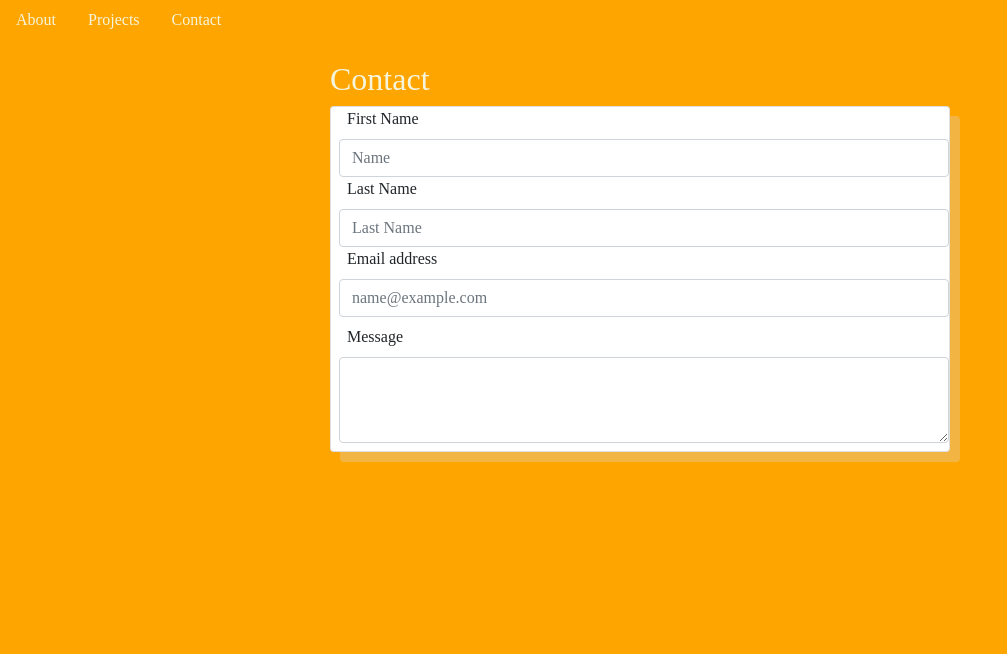
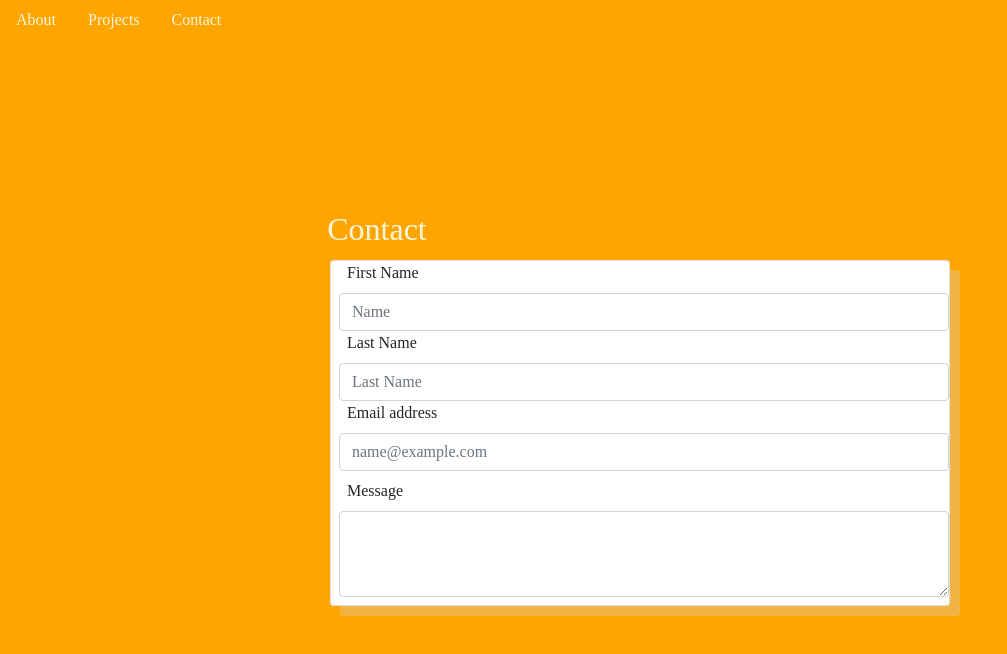
Before and after one commit to nsherman113/nsherman-portfolio, a React (Create React App) app: page /Contact in a window 1280 px wide. Shown: the top 654 px of the page, without its empty margins (0-1007 px from the left). Built offline with nearby package versions, Linux system fonts and the light colour scheme; a web font is replaced by a local one.

Commit message:
contact styling complete

```diff
--- a/src/App.css
+++ b/src/App.css
@@ -73,6 +73,10 @@
   margin: 0 auto;
   margin-top: 200px;
 }
+form {
+  height: auto;
+  width: auto;
+}
 .aboutme-card {
   position: relative;
   display: flex;
@@ -85,12 +89,13 @@
   border-radius: 0.25rem;
 }
 
-h2 {
+/* h2 {
   margin-left: auto;
   margin-right: auto;
+  margin-top: 200px;
   width: 50%;
   color: beige;
-}
+} */
 
 .nav {
   display: flex;
@@ -123,10 +128,10 @@ h2 {
 }
 
 .contact {
-  position: relative;
+  position: absolute;
   display: flex;
   flex-direction: column;
-
+  margin-top: 200px;
   height: 80%;
   width: 50%;
   margin-left: auto;
@@ -139,6 +144,12 @@ h2 {
   border: 1px solid rgba(0, 0, 0, 0.125);
   border-radius: 0.25rem;
   box-shadow: 10px 10px rgb(242, 181, 68);
+}
+.contact-header {
+  position: absolute;
+  margin-top: 150px;
+  margin-left: 24%;
+  color: beige;
 }
 
 .contact-input {
@@ -163,7 +174,9 @@ h2 {
   margin-right: auto;
 }
 .projects-header {
-  width: 100%;
   margin-left: auto;
   margin-right: auto;
+  margin-top: 200px;
+  width: 100%;
+  color: beige;
 }
```
